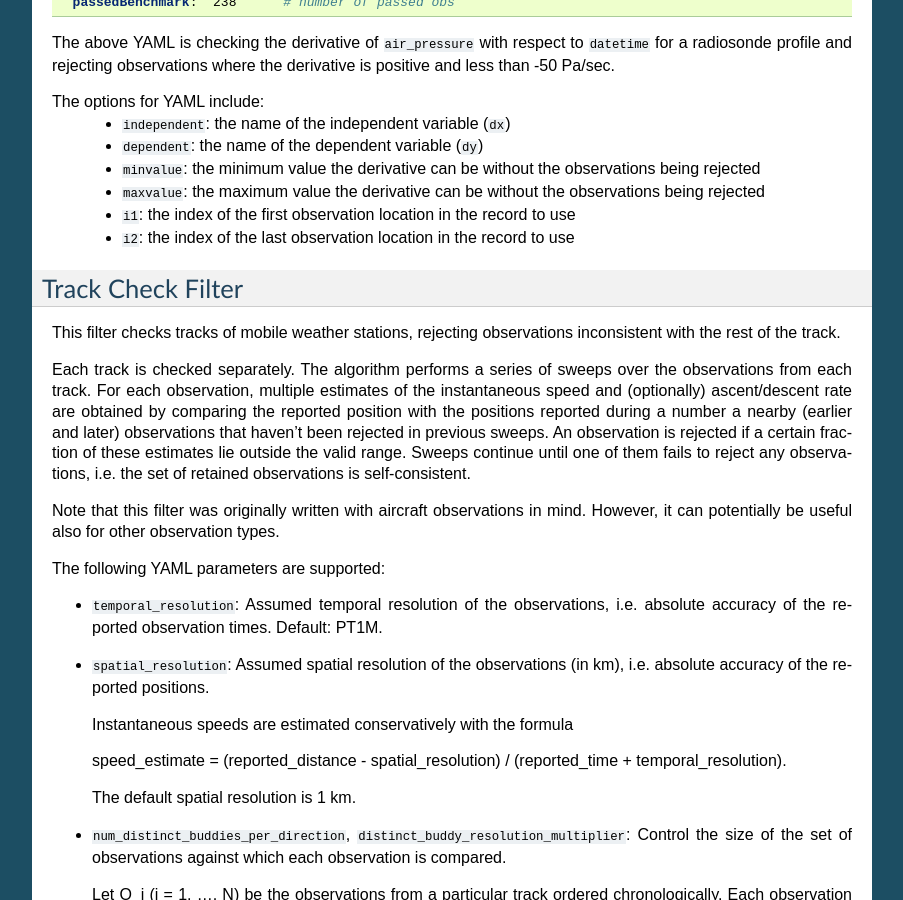
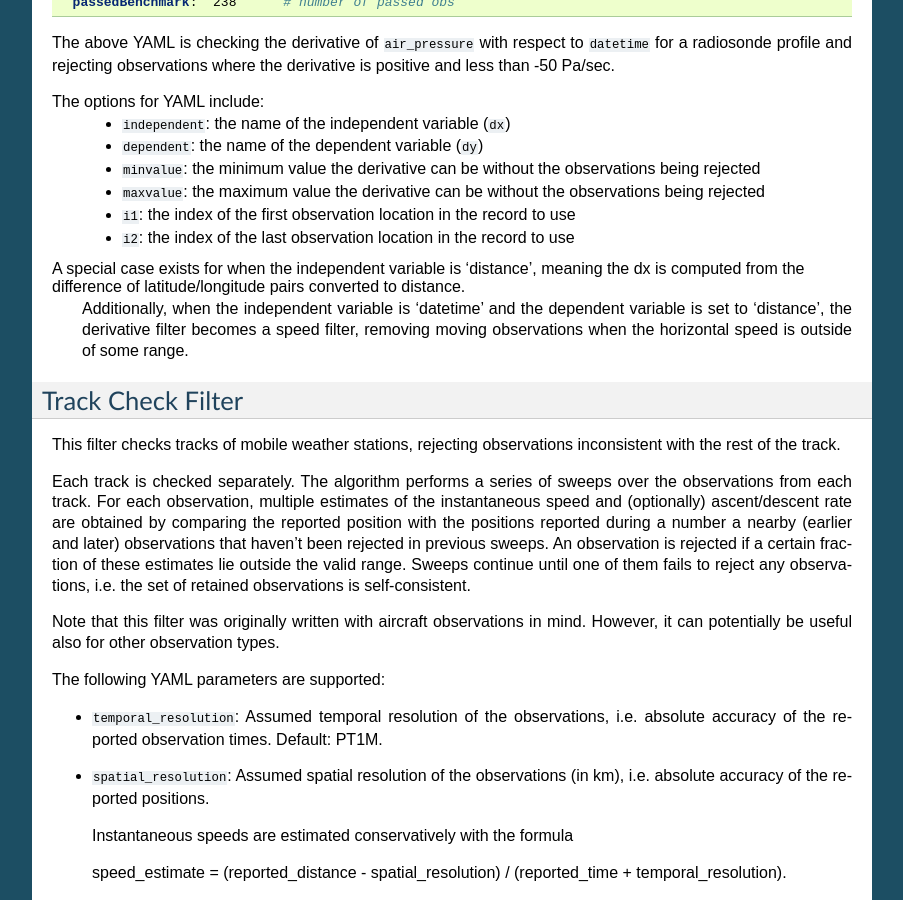
Before and after one commit to JCSDA/jedi-docs, a Sphinx documentation site: the page built from docs/jedi-components/ufo/qcfilters.rst, in a window 1280 px wide and 900 px high, scrolled down 7004 px. Shown: the whole window, without its empty margins (198-1101 px from the left). Built offline with Sphinx 7.4.7, drawn with Linux system fonts in a browser that asks for light colours.

Commit message:
Update derivative filter UFO docs

```diff
--- a/docs/jedi-components/ufo/qcfilters.rst
+++ b/docs/jedi-components/ufo/qcfilters.rst
@@ -408,6 +408,9 @@ The options for YAML include:
  - :code:`i1`: the index of the first observation location in the record to use
  - :code:`i2`: the index of the last observation location in the record to use
 
+A special case exists for when the independent variable is 'distance', meaning the dx is computed from the difference of latitude/longitude pairs converted to distance.
+ Additionally, when the independent variable is 'datetime' and the dependent variable is set to 'distance', the derivative filter becomes a speed filter, removing moving observations when the horizontal speed is outside of some range.
+
 Track Check Filter
 ------------------
 
```
